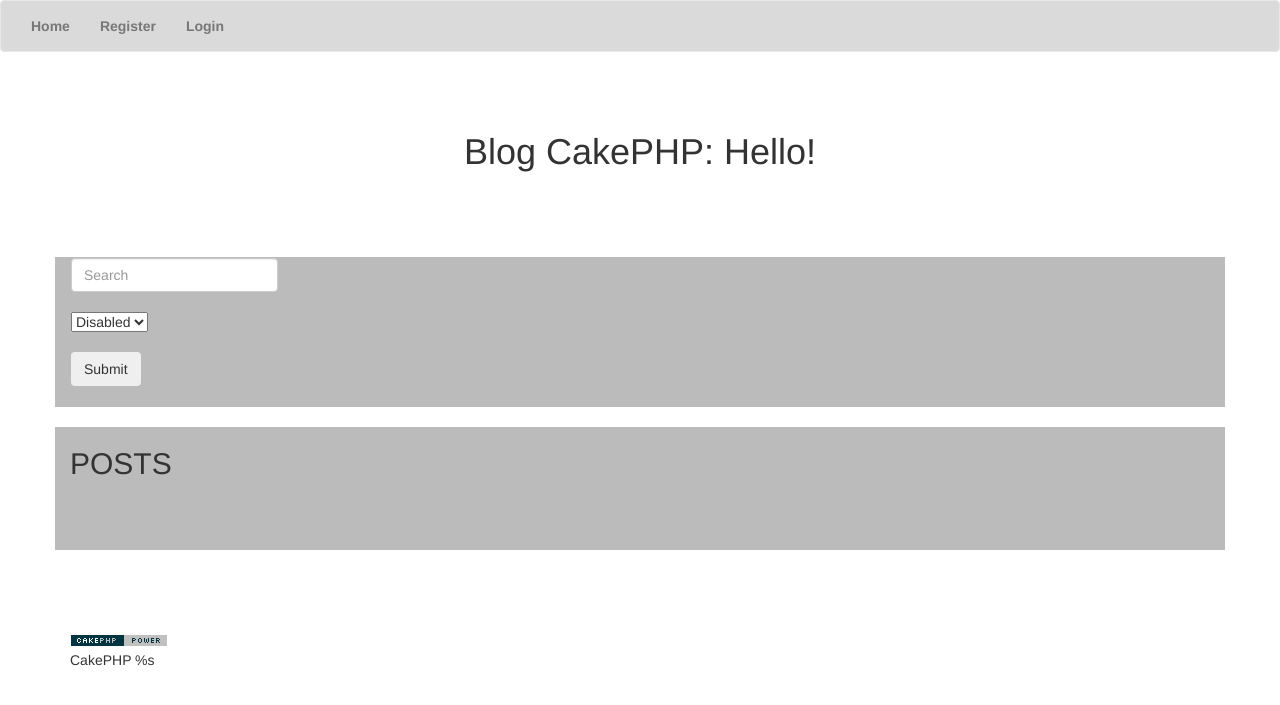
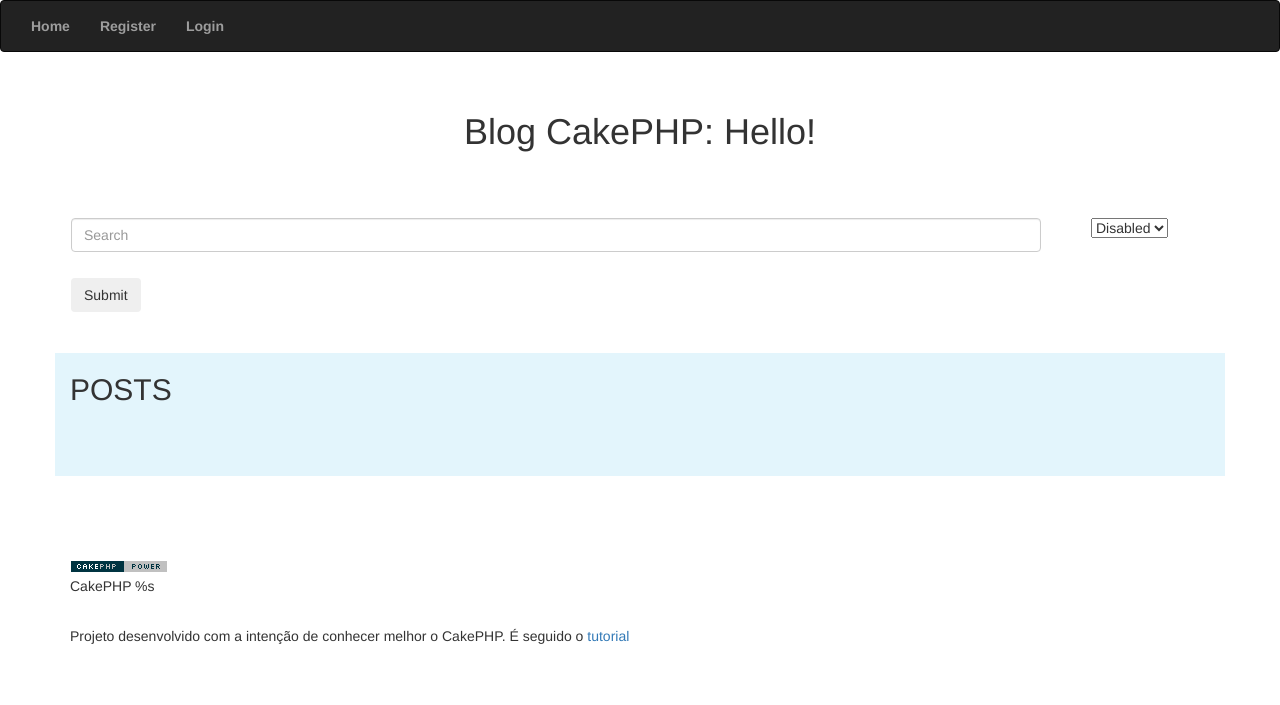
Before and after one commit to lemtd/blog-cakephp, a CakePHP app: the page made by app/View/Posts/index.ctp in a window 1280 px wide. Shown: the top 705 px of the page. Run offline with PHP 8.4 and a stand-in for CakePHP, Linux system fonts and the light colour scheme; the template is opened without the code that fills it, so the values that code supplies are empty; form fields are guessed from the names that the template uses; some libraries are stand-ins or nearby versions.

Commit message:
Alterando visualmente os arquivos index e default

```diff
--- a/app/View/Elements/footer.ctp
+++ b/app/View/Elements/footer.ctp
@@ -1,3 +1,7 @@
 <footer>
     <?php echo $this->fetch('script'); ?>
+    <br>
+    <div class="container" id="footer">
+    <?php echo 'Projeto desenvolvido com a intenção de conhecer melhor o CakePHP. É seguido o '; ?><a href="https://book.cakephp.org/2/pt/tutorials-and-examples/blog/blog.html>">tutorial</a><php echo 'do próprio framework, porém com alterações principalmente em seu layout, cobrindo assim a aplicação de um blog simples com CSS e Bootstrap 3.'; ?>
+    </div><br><br>
 </footer>
--- a/app/View/Layouts/default.ctp
+++ b/app/View/Layouts/default.ctp
@@ -5,8 +5,9 @@ $cakeVersion = __d('cake_dev', 'CakePHP %s', Configure::version())
 <!DOCTYPE html>
 <html>
 <?php echo $this->element('head'); ?>
+
 <body>
-	<nav class="navbar navbar-default" id="menu">
+	<nav class="navbar navbar-inverse" id="menu">
 		<div class="container-fluid">
 			<ul class="nav navbar-nav">
 				<li><?php echo $this->Html->link('Home', array('action' => '../Posts/index', 'class' => 'active')); ?></li>
--- a/app/View/Posts/index.ctp
+++ b/app/View/Posts/index.ctp
@@ -10,18 +10,19 @@
                 "placeholder" => "Search",
                 'label'=>false,
                 'class' => 'form-control mr-sm-2',
+                'id' => 'caixa',
                 'type' => 'search',
                 'aria-label' => 'Search'
             ));
         ?>
-        <br>
-
         <?php echo $this->Form->input('Filter', array(
                 'options' => array('Disabled', 'Abled'),
                 'empty' => 'All',
-                'label' => false
+                'label' => false,
+                'id' => 'filter'
             ));
         ?>
+        <br>
         <br>
 
         <?php echo $this->Form->button('Submit', array(
--- a/app/View/Users/login.ctp
+++ b/app/View/Users/login.ctp
@@ -3,7 +3,7 @@
         <?php echo $this->Flash->render('auth'); ?>
         <?php echo $this->Form->create('User');?>
             <fieldset>
-                <legend><?php echo __('Please enter your username and password'); ?></legend>
+                <legend id="sms-login"><?php echo 'Please, enter your username and password'; ?></legend>
                 <?php echo $this->Form->input('username', array('required' => false, 'class' => 'container')); ?><br>
                 <?php echo $this->Form->input('password', array('required' => false, 'class' => 'container'));?>
             </fieldset><br>
--- a/app/webroot/css/estilizando.css
+++ b/app/webroot/css/estilizando.css
@@ -3,26 +3,33 @@ body {
 }
 
 #index {
-    background-color: rgb(187, 187, 187);
-    margin-top: 75px;
+    margin-top: 55px;
 }
 
 #posts {
-    background-color: rgb(187, 187, 187);
+    background-color: #e3f5fc;
 }
 
 #menu {
-    background-color: rgb(218, 218, 218);
     font-weight: 600;
 }
 
 #hello {
     text-align: center;
-    margin-top: 60px;
+    margin-top: 40px;
 }
 
-#adduser {
-    margin-top: 60px;
+#caixa {
+	width: 970px;
+	float: left;
+}
+
+#filter {
+	margin-left: 50px;
+}
+
+#sms-login {
+	color: #2b669a;
 }
 
 #abled {
```
Also changed, not shown: app/Controller/PostsController.php (+15 -5 lines).
